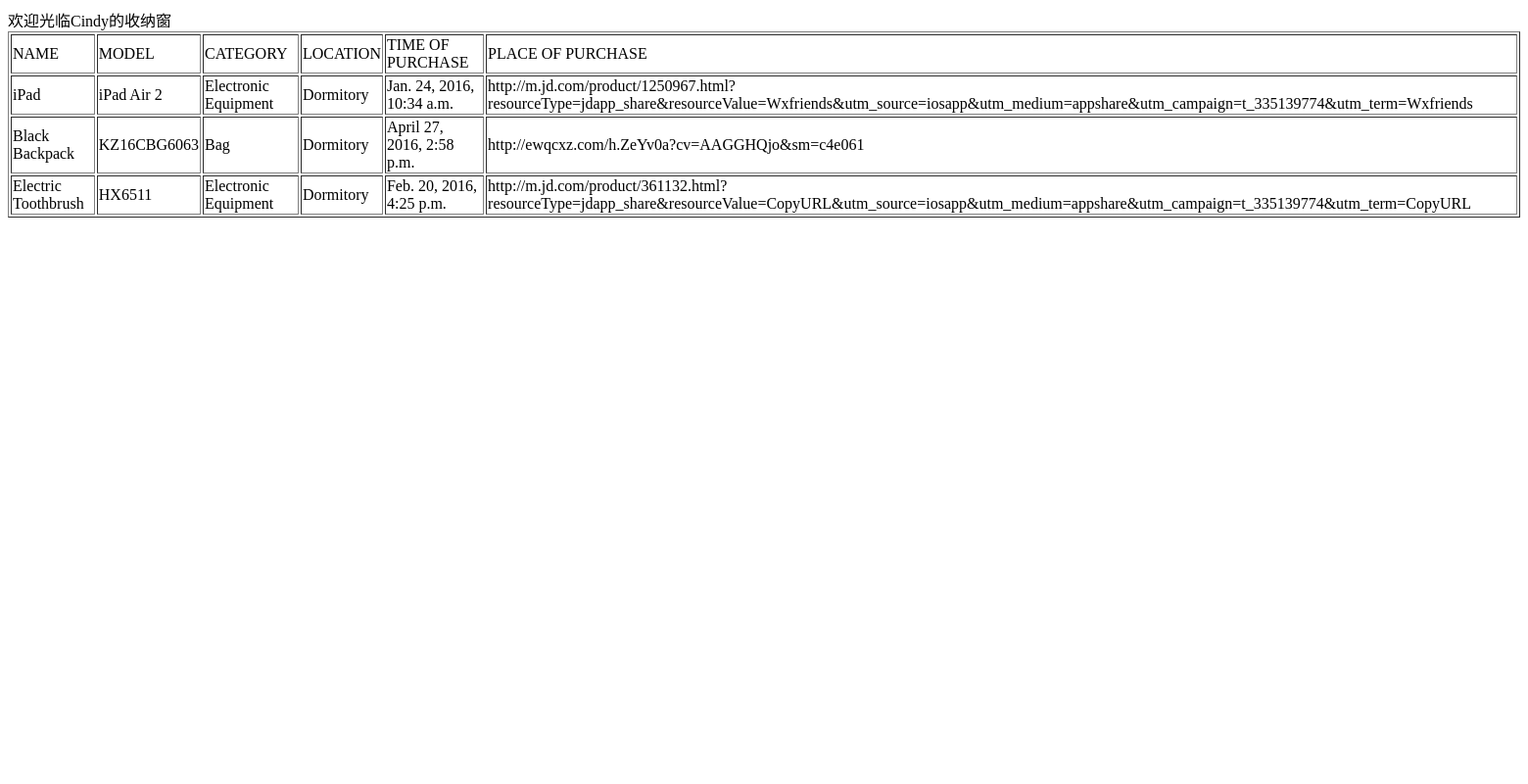
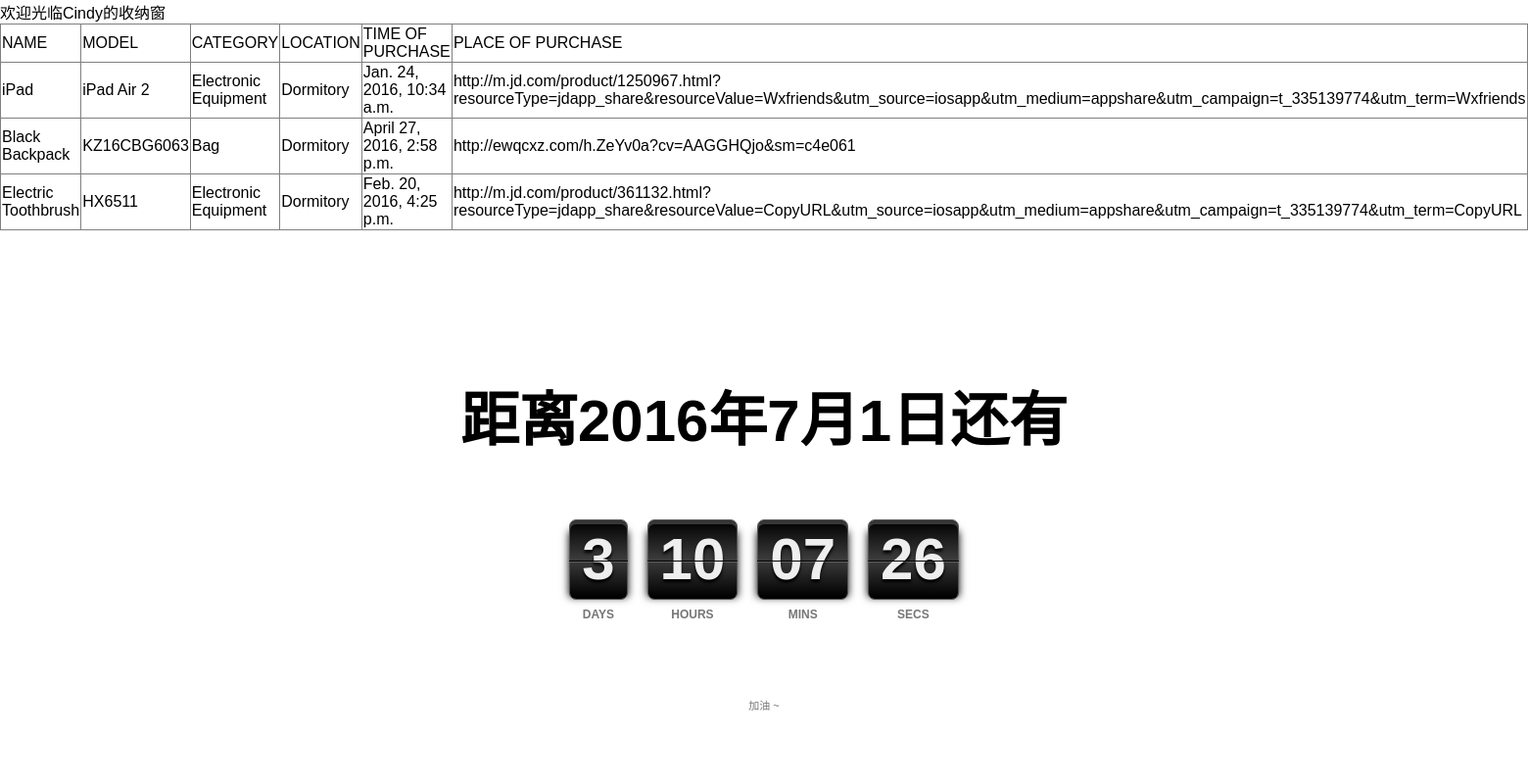
Before and after one commit to Cindy0113/MyWeb, a Django app: page / in a window 1560 px wide. Shown: the whole page at 98% size. Run offline with Django 3.2, Linux system fonts and the light colour scheme; data comes from the database, SQL or seed files in the repository.

Commit message:
css 样式

```diff
--- a/mysite/app1/templates/home.html
+++ b/mysite/app1/templates/home.html
@@ -2,6 +2,14 @@
 <html>
 <head>
     <title>欢迎光临</title>
+
+    <added by rolinston-->
+    <meta charset="utf-8">
+    <link rel="stylesheet" media="screen" href="/static/css/normalize.css" />
+    <link rel="stylesheet" media="screen" href="/static/css/style.css" />
+    <script src="/static/js/countdown.js"></script>
+    <added by rolinston-->
+
 </head>
 <body>
 欢迎光临Cindy的收纳窗
@@ -25,5 +33,19 @@
 </tr>
 {% endfor %}
 </table>
+
+<added by rolinston-->
+<div class="bg-gradient"></div>
+<div class="container">
+  <h1>距离2016年7月1日还有</h1>
+  <div id="CDT"></div>
+  <footer>
+    <p>
+     加油 ~
+    </p>
+  </footer>
+</div>
+<added by rolinston-->
+
 </body>
 </html>
--- a/mysite/mysite/settings.py
+++ b/mysite/mysite/settings.py
@@ -120,4 +120,8 @@
 # Static files (CSS, JavaScript, Images)
 # https://docs.djangoproject.com/en/1.9/howto/static-files/
 
+
 STATIC_URL = '/static/'
+STATICFILES_DIRS = [
+    os.path.join(BASE_DIR, "static")
+]
--- /dev/null
+++ b/mysite/static/css/style.css
@@ -0,0 +1,111 @@
+/* Contdonwn */
+
+body {
+}
+
+.container {
+    text-align: center;
+    margin: 0 auto;
+    width: 800px;
+    height: 400px;
+    position: absolute;
+    top: 50%;
+    left: 50%;
+    margin: 0 0 0 -400px;
+}
+
+h1 {
+    font-size: 60px;
+    margin: 0 0 10px;
+    line-height: 1;
+}
+
+#CDT {
+    font-size: 60px;
+    color: #eee;
+    margin: 70px 0 100px;
+    font-weight: bold;
+}
+
+#CDT .number-wrapper {
+    margin: 10px;
+    -moz-box-shadow: 0 5px 8px #000000;
+    -webkit-box-shadow: 0 5px 8px #000000;
+    box-shadow: 0 5px 8px #000000;
+    position: relative;
+}
+
+#CDT .number {
+    display: inline-block;
+    *display: inline;
+    *zoom: 1;
+    background: #000;
+    background-image: linear-gradient(bottom, #000000 2%, #3c3c3c 50%, #000000 100%);
+    background-image: -o-linear-gradient(bottom, #000000 2%, #3c3c3c 50%, #000000 100%);
+    background-image: -moz-linear-gradient(bottom, #000000 2%, #3c3c3c 50%, #000000 100%);
+    background-image: -webkit-linear-gradient(bottom, #000000 2%, #3c3c3c 50%, #000000 100%);
+    background-image: -ms-linear-gradient(bottom, #000000 2%, #3c3c3c 50%, #000000 100%);
+    -webkit-border-top-right-radius: 7px;
+    -webkit-border-bottom-right-radius: 0;
+    -webkit-border-bottom-left-radius: 0;
+    -webkit-border-top-left-radius: 0;
+    -moz-border-radius-topright: 7px;
+    -moz-border-radius-bottomright: 0;
+    -moz-border-radius-bottomleft: 0;
+    -moz-border-radius-topleft: 0;
+    border-top-right-radius: 7px;
+    border-bottom-right-radius: 0;
+    border-bottom-left-radius: 0;
+    border-top-left-radius: 0;
+    -webkit-border-radius: 7px;
+    -moz-border-radius: 7px;
+    border-radius: 7px;
+    -moz-background-clip: padding;
+    -webkit-background-clip: padding-box;
+    background-clip: padding-box;
+    padding: 0 12px;
+    height: 80px;
+    line-height: 80px;
+    text-align: center;
+    border: 1px solid #555;
+    -moz-box-shadow: inset 0 4px 0 rgba(255, 255, 255, 0.2);
+    -webkit-box-shadow: inset 0 4px 0 rgba(255, 255, 255, 0.2);
+    box-shadow: inset 0 4px 0 rgba(255, 255, 255, 0.2);
+    -moz-text-shadow: 0 3px 3px #000000;
+    -webkit-text-shadow: 0 3px 3px #000000;
+    text-shadow: 0 3px 3px #000000;
+}
+
+#CDT .line {
+    position: absolute;
+    width: 100%;
+    height: 1px;
+    top: 52%;
+    left: 0;
+    background: #000;
+    -moz-box-shadow: 0 1px 0 rgba(255, 255, 255, 0.2);
+    -webkit-box-shadow: 0 1px 0 rgba(255, 255, 255, 0.2);
+    box-shadow: 0 1px 0 rgba(255, 255, 255, 0.2);
+}
+
+.caption {
+   font-size: 12px;
+   position: absolute;
+   bottom: -30px;
+   left: 0;
+   text-align: center;
+   width: 100%;
+   color: #777;
+}
+
+footer {
+    font-size: 11px;
+    font-weight: normal;
+    text-align: center;
+    color: #777;
+}
+
+footer p {
+    margin: .5em 0;
+    line-height: 1.5;
+}
--- /dev/null
+++ b/mysite/static/js/countdown.js
@@ -0,0 +1,41 @@
+function CountdownTimer(elm,tl,mes){
+ this.initialize.apply(this,arguments);
+}
+CountdownTimer.prototype={
+ initialize:function(elm,tl,mes) {
+  this.elem = document.getElementById(elm);
+  this.tl = tl;
+  this.mes = mes;
+ },countDown:function(){
+  var timer='';
+  var today=new Date();
+  var day=Math.floor((this.tl-today)/(24*60*60*1000));
+  var hour=Math.floor(((this.tl-today)%(24*60*60*1000))/(60*60*1000));
+  var min=Math.floor(((this.tl-today)%(24*60*60*1000))/(60*1000))%60;
+  var sec=Math.floor(((this.tl-today)%(24*60*60*1000))/1000)%60%60;
+  var me=this;
+
+  if( ( this.tl - today ) > 0 ){
+   timer += '<span class="number-wrapper"><div class="line"></div><div class="caption">DAYS</div><span class="number day">'+day+'</span></span>';
+   timer += '<span class="number-wrapper"><div class="line"></div><div class="caption">HOURS</div><span class="number hour">'+hour+'</span></span>';
+   timer += '<span class="number-wrapper"><div class="line"></div><div class="caption">MINS</div><span class="number min">'+this.addZero(min)+'</span></span><span class="number-wrapper"><div class="line"></div><div class="caption">SECS</div><span class="number sec">'+this.addZero(sec)+'</span></span>';
+   this.elem.innerHTML = timer;
+   tid = setTimeout( function(){me.countDown();},10 );
+  }else{
+   this.elem.innerHTML = this.mes;
+   return;
+  }
+ },addZero:function(num){ return ('0'+num).slice(-2); }
+}
+function CDT(){
+
+ // Set countdown limit
+ var tl = new Date('2016/07/01 00:00:00');
+
+ // You can add time's up message here
+ var timer = new CountdownTimer('CDT',tl,'<span class="number-wrapper"><div class="line"></div><span class="number end">Time is up!</span></span>');
+ timer.countDown();
+}
+window.onload=function(){
+ CDT();
+}
```
Also changed, not shown: mysite/app1/templates/index.html (added, +24 -0 lines), mysite/static/css/normalize.css (added), mysite/static/images/bg-gradient.png (added), mysite/static/images/bg.gif (added), 11 other files.
